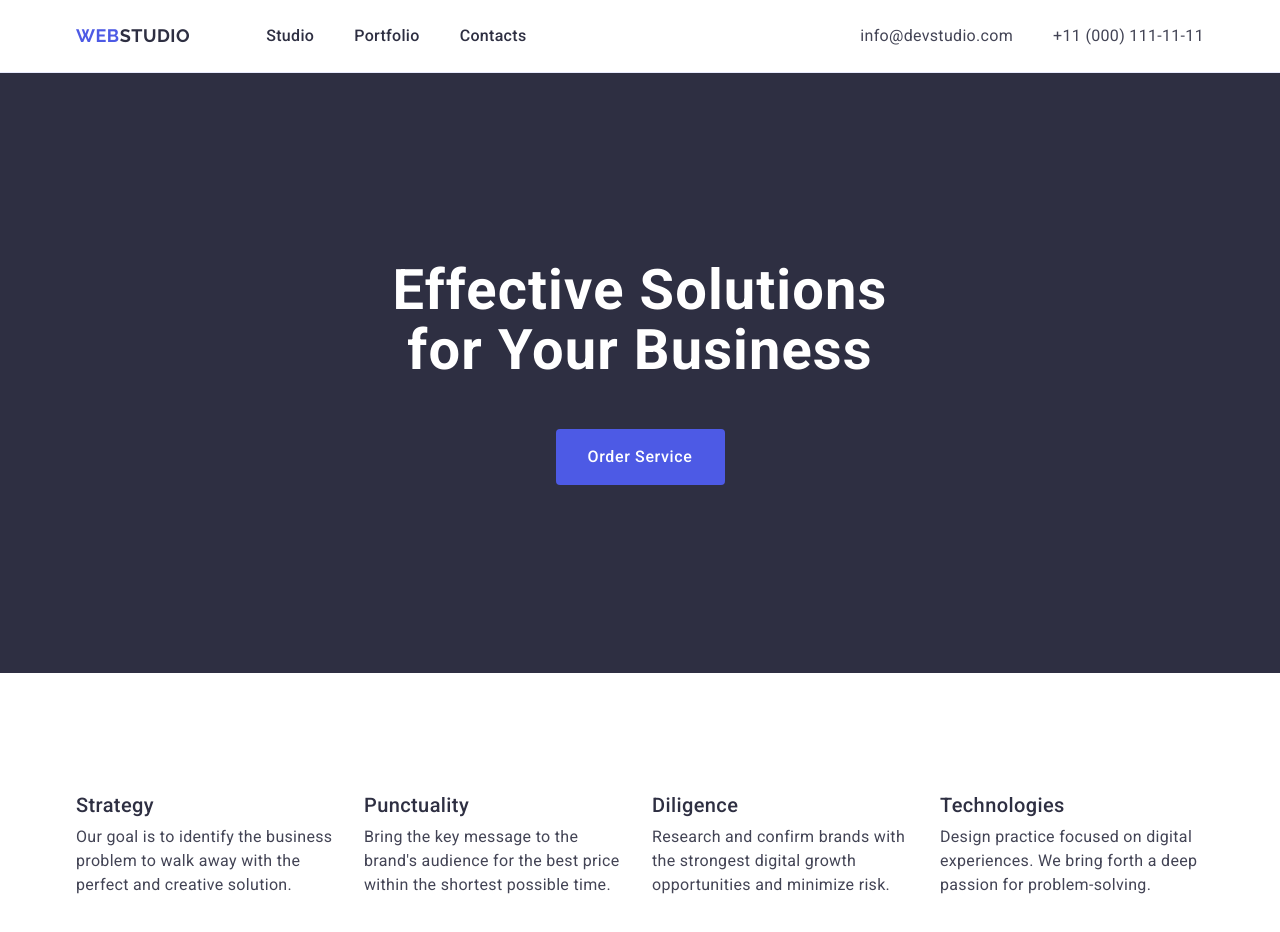
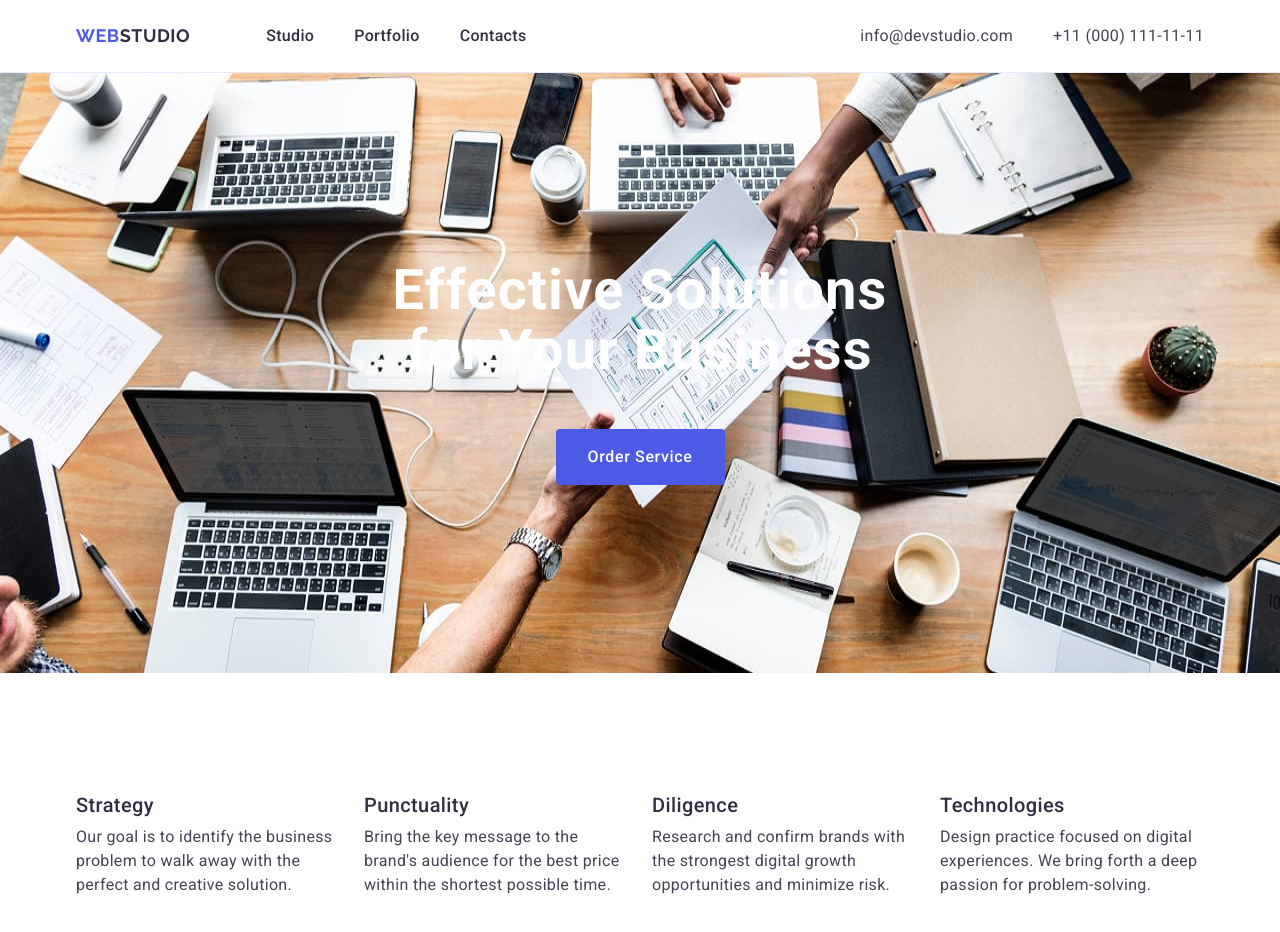
Before and after one commit to olegkudyn/goit-markup-hw-04, a plain HTML site: page index.html in a window 1280 px wide. Shown: the top 932 px of the page. Drawn offline with nearby package versions, Linux system fonts and the light colour scheme.

Commit message:
add background-image

```diff
--- a/css/styles.css
+++ b/css/styles.css
@@ -37,6 +37,7 @@ img {
 }
 
 /*header*/
+
 .page-header {
     border-bottom: 1px solid #e7e9fc;
 }
@@ -108,6 +109,11 @@ img {
     background-color: #2e2f42;
     padding-top: 188px;
     padding-bottom: 188px;
+    background-image: url(../images/img-people.jpg);
+    background-repeat: no-repeat;
+    background-position: center;
+    background-size: 1440px 660px;
+
 }
 .hero-title {
     font-weight: 700;
```
Also changed, not shown: images/img-people.jpg (added).
